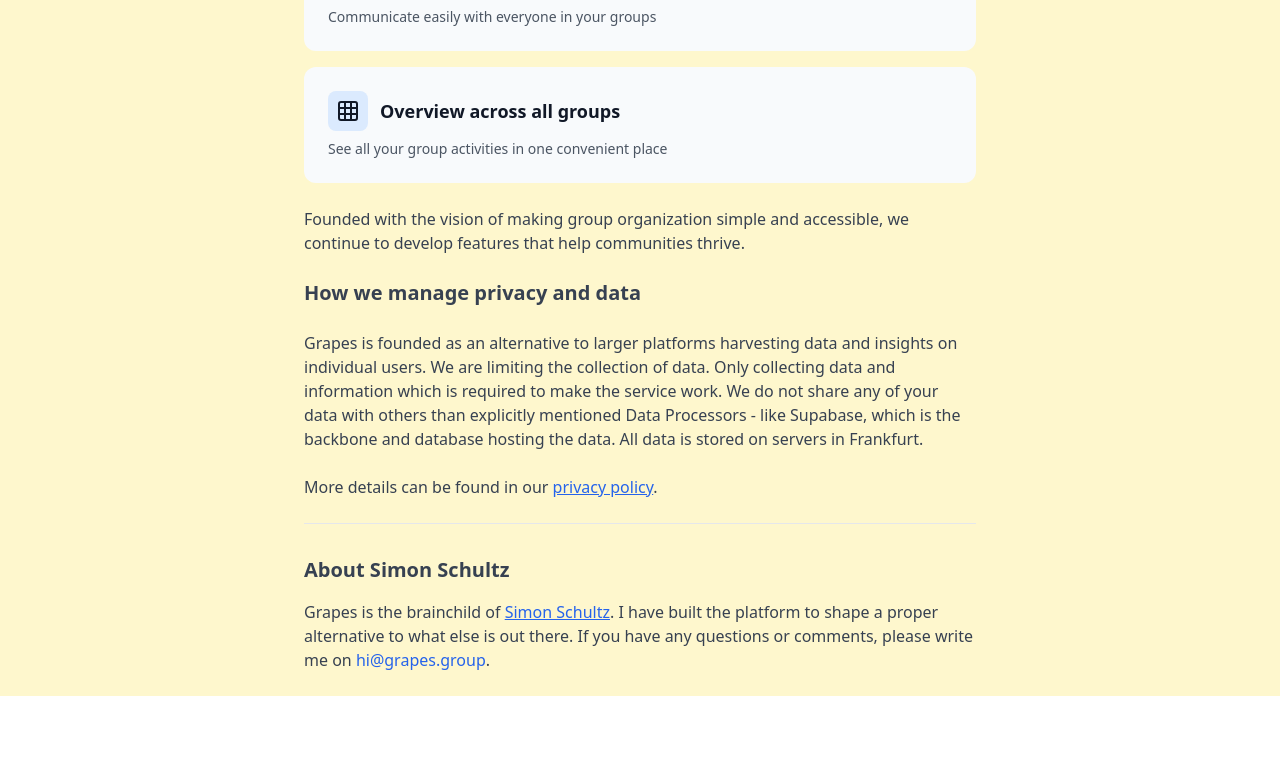
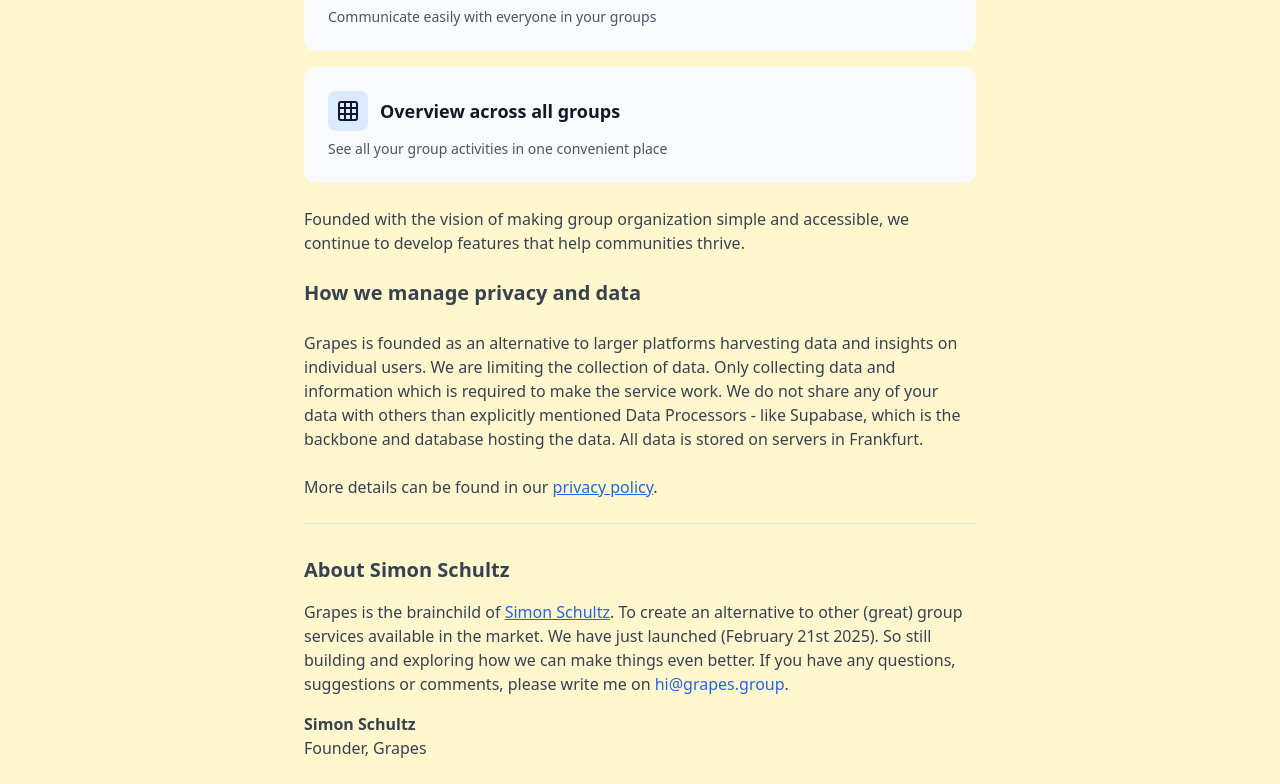
Before and after one commit to simonschultz/grapes-golive, a React (Vite) app: page /about in a window 1280 px wide. Shown: the part 1173-1957 px from the top of the page. Before the commit the page ends 1869 px from the top, so only its background shows below. Built offline with nearby package versions, Linux system fonts and the light colour scheme.

Commit message:
Update About Simon Schultz section
Added details about the creation of Grapes, launch date, and call to action for feedback.  Also added a formal closing with name and title.

```diff
--- a/src/pages/About.tsx
+++ b/src/pages/About.tsx
@@ -100,7 +100,13 @@ const About = () => {
           <div className="mt-12 pt-8 border-t border-gray-200">
             <h2 className="text-xl font-semibold mb-4">About Simon Schultz</h2>
             <p>
-              Grapes is the brainchild of <a href="https://simonschultz.dk" className="text-blue-600 hover:text-blue-800 underline">Simon Schultz</a>. I have built the platform to shape a proper alternative to what else is out there. If you have any questions or comments, please write me on <span className="text-blue-600">hi@grapes.group</span>.
+              Grapes is the brainchild of <a href="https://simonschultz.dk" className="text-blue-600 hover:text-blue-800 underline">Simon Schultz</a>. To create an alternative to other (great) group services available in the market.
+              We have just launched (February 21st 2025). So still building and exploring how we can make things even better.
+              If you have any questions, suggestions or comments, please write me on <span className="text-blue-600">hi@grapes.group</span>.
+            </p>
+            <p className="mt-4">
+              <b>Simon Schultz</b><br />
+              Founder, Grapes
             </p>
           </div>
         </div>
```
